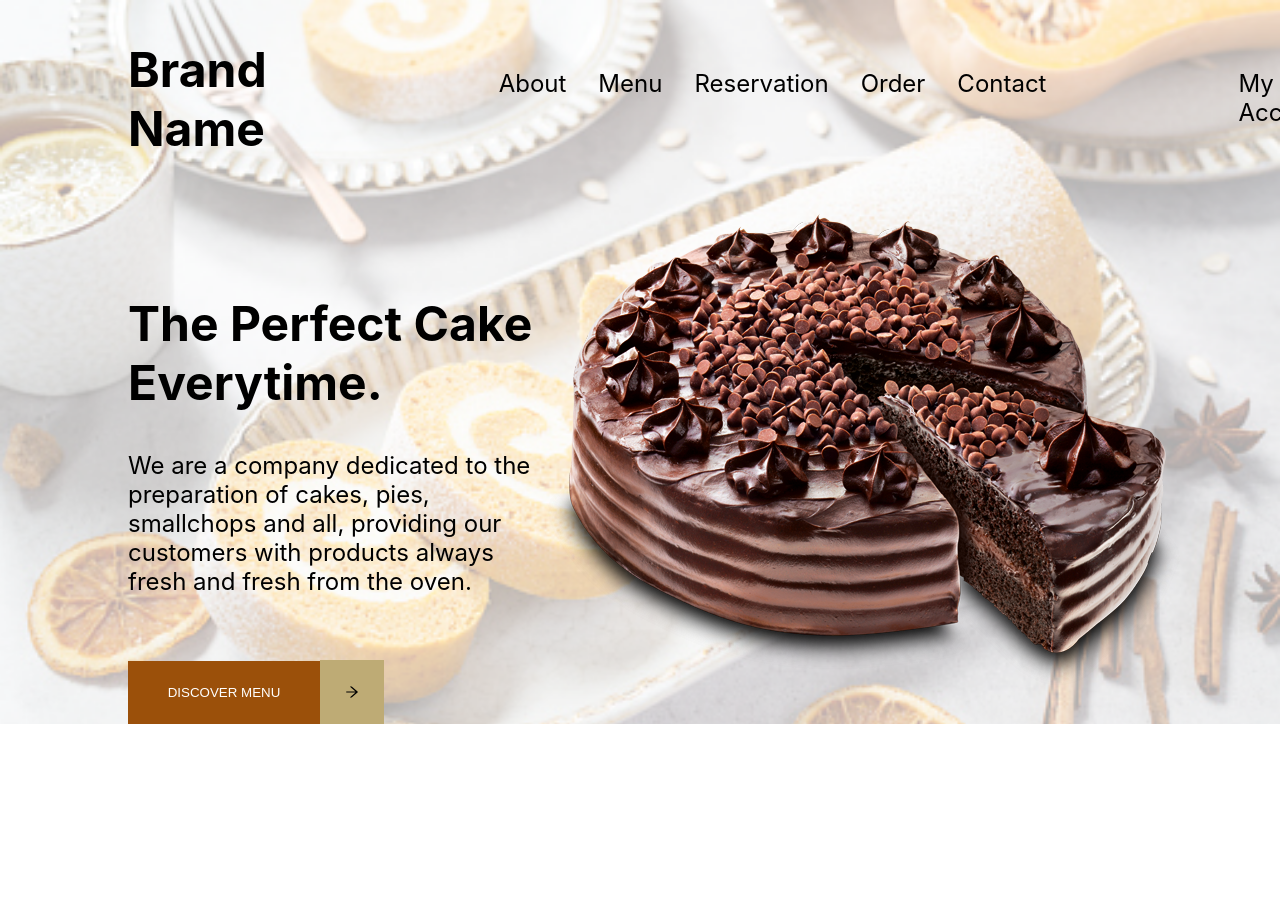
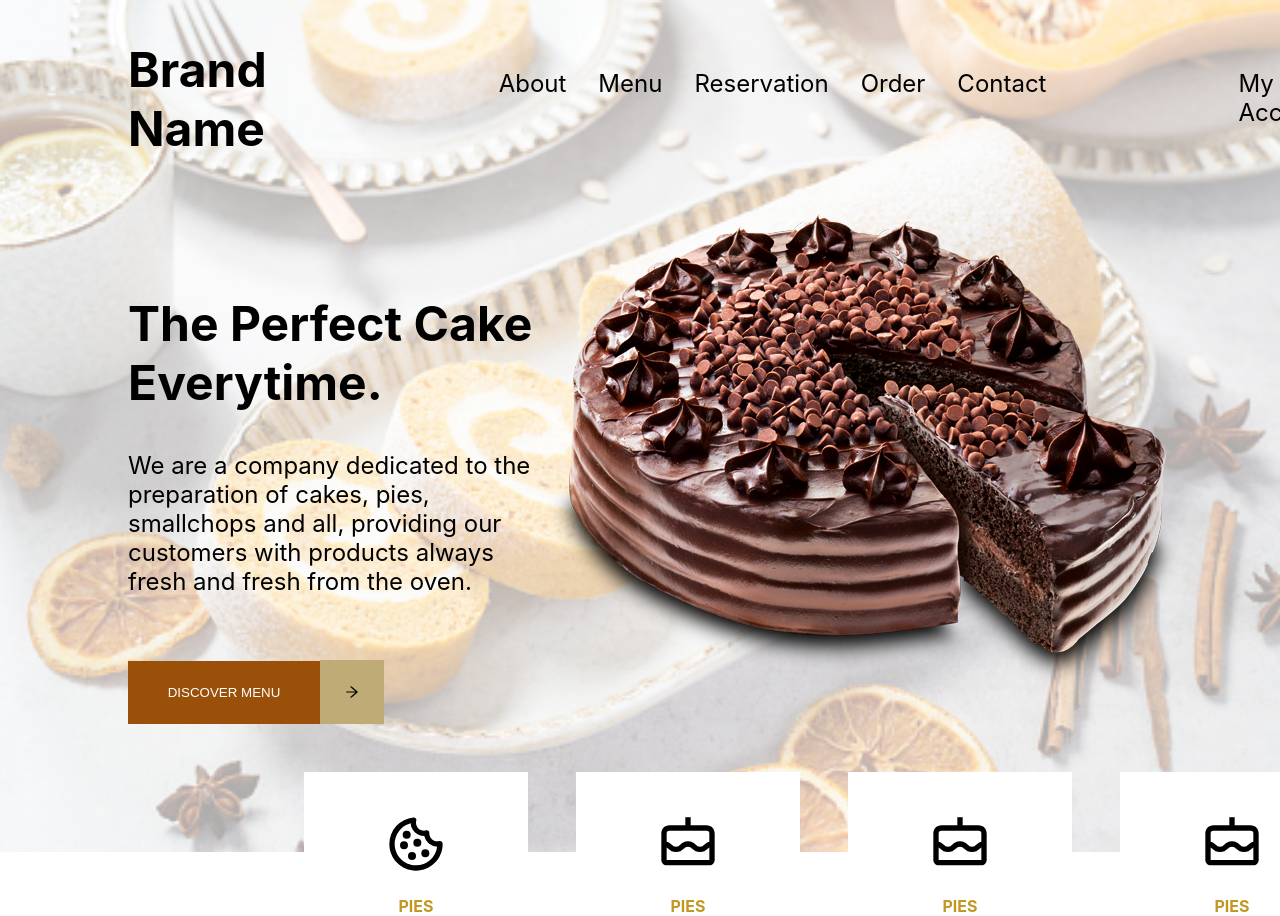
Before and after one commit to Mimi-codes/e_commerce, a React (Create React App) app: page / in a window 1280 px wide. Shown: the top 916 px of the page. Before the commit the page ends 800 px from the top, so only its background shows below. Built offline with nearby package versions, Linux system fonts and the light colour scheme.

Commit message:
new files

```diff
--- a/src/components/herosection/HeroSectionBg.js
+++ b/src/components/herosection/HeroSectionBg.js
@@ -1,6 +1,7 @@
 import NavBar from '../navbar/NavBar';
 import classes from './HeroSectionBg.module.css';
 import HeroSectionContent from './HeroSectionContent';
+import HeroSvg from './HeroSvg';
 
 function HeroSectionBg() {
 return (
@@ -8,6 +9,7 @@ return (
     <div className={classes['hero-bg']}>
         <NavBar />
         <HeroSectionContent />
+        <HeroSvg />
     </div>
     </>
 )
--- /dev/null
+++ b/src/components/herosection/HeroSvg.js
@@ -0,0 +1,20 @@
+import classes from './HeroSvg.module.css';
+import {BiCookie, BiCake} from 'react-icons/bi';
+
+function HeroSvg() {
+
+    const svgStyles = {fontSize: '4rem', marginLeft: '5rem', marginRight: '5rem', marginTop: '2.5rem'};
+
+return (
+    <>
+    <div className={classes.svg}>
+        <div className = {classes['svg-img']}><BiCookie style={svgStyles}/><p className={classes.description}>Pies</p></div>
+        <div className = {classes['svg-img']}><BiCake style={svgStyles}/><p className={classes.description}>Pies</p></div>
+        <div className = {classes['svg-img']}><BiCake style={svgStyles}/><p className={classes.description}>Pies</p></div>
+        <div className = {classes['svg-img']}><BiCake style={svgStyles}/><p className={classes.description}>Pies</p></div>
+    </div>
+    </>
+)
+}
+
+export default HeroSvg;
--- /dev/null
+++ b/src/components/herosection/HeroSvg.module.css
@@ -0,0 +1,30 @@
+.svg {
+    display: flex;
+margin-left: 19rem;
+margin-right: 19rem;
+}
+
+.svg-img {
+    background: white;
+    margin-right: 3rem;
+    position: relative;
+    top: 3rem;
+    width: 14rem;
+    height: 8rem;
+}
+
+.description{
+    text-transform: uppercase;
+    text-align: center;
+    font-weight: 700;
+    color: rgb(194, 151, 34);
+}
+
+
+@media only screen and (max-width: 480px) {
+    .svg {
+        display: none;
+    }
+
+
+}
```
